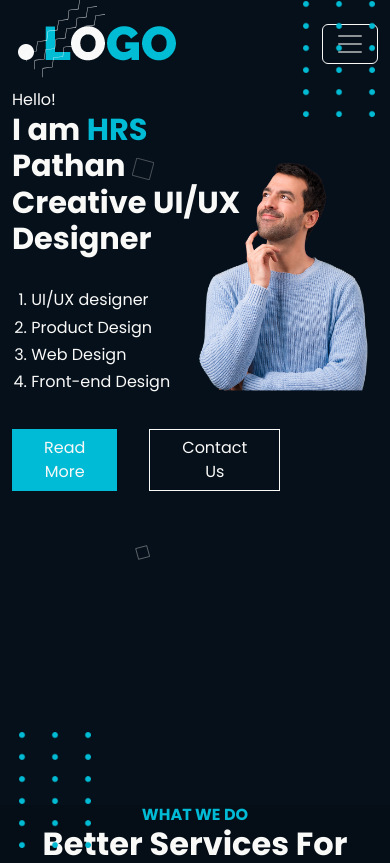
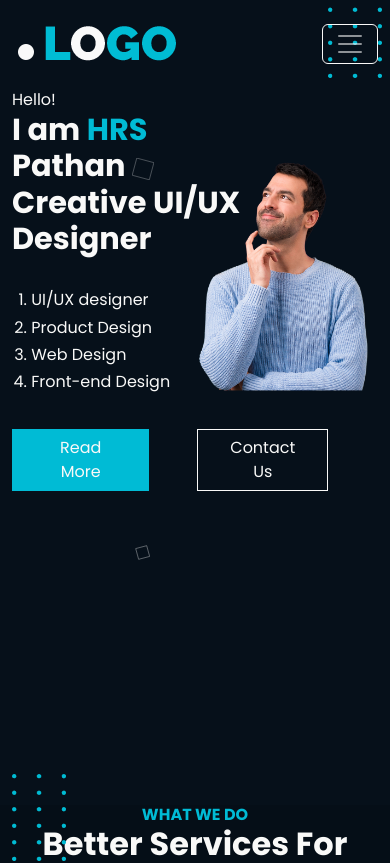
Before and after one commit to misza777/softblue_webdesign_react, a React (Vite) app: page / in a window 390 px wide. Shown: the top 863 px of the page. Built offline with nearby package versions, Linux system fonts and the light colour scheme; no server answers.

Commit message:
media queries

```diff
--- a/src/components/Header/Header.jsx
+++ b/src/components/Header/Header.jsx
@@ -29,11 +29,11 @@ const Header = ({ formRef }) => {
         </LinkContainer>
         <Navbar.Toggle aria-controls="responsive-navbar-nav" />
         {/* softblue_webdesign_react */}
-        <Navbar.Collapse id="responsive-navbar-nav" className="clr-primary">
+        <Navbar.Collapse id="responsive-navbar-nav" className="">
           <Nav className="ms-auto">
-            <LinkContainer to="/" active>
+            <LinkContainer to="/">
               <Nav.Link
-                active
+                active={true}
                 className="mx-md-1 mx-lg-2 my-link"
                 aria-current="page"
                 to="/"
--- a/src/components/Header/header.scss
+++ b/src/components/Header/header.scss
@@ -10,7 +10,6 @@
     &:hover,
     &:focus,
     &:active {
-        // color: $clr-main-secondary !important;
         color: $clr-main-primary !important;
         text-decoration-line: line-through;
         text-decoration-color: $clr-main-secondary;
@@ -32,6 +31,7 @@
 button.navbar-toggler {
     color: $clr-main-primary;
     border: 1px solid $clr-main-primary;
+    z-index: 2;
 
     &>span {
         color: $clr-main-primary !important;
@@ -41,4 +41,6 @@ button.navbar-toggler {
         color: $clr-main-secondary;
         border-color: $clr-main-secondary;
     }
+
+
 }
--- a/src/components/Hero/hero.jsx
+++ b/src/components/Hero/hero.jsx
@@ -42,9 +42,10 @@ const Hero = ({ formRef }) => {
                   <li>Front-end Design</li>
                 </ol>
                 <div className="d-flex hero-text-btns">
-                  <button className="btn btn-my-primary px-3">Read More</button>
+                  <button className="btn btn-my-primary px-4 px-sm-3">Read More</button>
+
                   <button
-                    className="btn btn-my-secondary mx-3 px-3"
+                    className="btn btn-my-secondary mx-4 mx-sm-3 px-3"
                     onClick={handleScroll}
                   >
                     Contact Us
@@ -64,7 +65,6 @@ const Hero = ({ formRef }) => {
                 xl={5}
                 xxl={5}
 
-                // d-none d-md-block d-lg-block
               >
                 <img
                   src="images/heroFoto.png"
--- a/src/components/Hero/hero.scss
+++ b/src/components/Hero/hero.scss
@@ -42,8 +42,6 @@
         content: url('/images/Polygon_3.svg');
         color: $clr-main-secondary;
         position: absolute;
-        // top: 45%;
-        // left: 0%;
         z-index: 0;
 
 
@@ -92,7 +90,7 @@
         }
 
         @include mq(md) {
-            right: -3%;
+            right: -4%;
             top: 30%;
         }
 
@@ -160,12 +158,29 @@
                 }
             }
         }
+
     }
 
     .wave-decoration {
         position: absolute;
         transform: scale(.5);
-        top: -20%;
-        left: -9%;
+
+
+        @include mq(xs) {
+            top: -200%;
+            left: -90%;
+        }
+
+        @include mq(md) {
+            top: -20%;
+            left: -12%;
+        }
+
+        @include mq(xl) {
+            top: -20%;
+            left: -6%;
+        }
     }
+
+
 }
--- a/src/css/App.css
+++ b/src/css/App.css
@@ -10,19 +10,37 @@ body::before {
   content: url("/images/shape_dots.png");
   color: #00BBD5;
   position: absolute;
-  bottom: -5%;
-  left: 0;
   z-index: 0;
-  transform: scale(0.8);
 }
 body::after {
   content: url("/images/shape_dots.png");
   color: #00BBD5;
   position: absolute;
-  top: -3%;
-  right: -1%;
   z-index: 0;
-  transform: scale(0.8);
+}
+@media (min-width: 0) {
+  body::before {
+    bottom: -8%;
+    left: -4%;
+    transform: scale(0.6);
+  }
+  body::after {
+    top: -6%;
+    right: -5%;
+    transform: scale(0.6);
+  }
+}
+@media (min-width: 576px) {
+  body::before {
+    bottom: -5%;
+    left: 0%;
+    transform: scale(0.8);
+  }
+  body::after {
+    top: -5%;
+    right: -1%;
+    transform: scale(0.8);
+  }
 }
 
 .btn-my-primary {
--- a/src/scss/App.scss
+++ b/src/scss/App.scss
@@ -13,20 +13,43 @@ body {
     content: url('/images/shape_dots.png');
     color: $clr-main-secondary;
     position: absolute;
-    bottom: -5%;
-    left: 0;
     z-index: 0;
-    transform: scale(.8)
   }
 
   &::after {
     content: url('/images/shape_dots.png');
     color: $clr-main-secondary;
     position: absolute;
-    top: -3%;
-    right: -1%;
     z-index: 0;
-    transform: scale(.8)
+
+  }
+
+  @include mq(xs) {
+    &::before {
+      bottom: -8%;
+      left: -4%;
+      transform: scale(.6);
+    }
+
+    &::after {
+      top: -6%;
+      right: -5%;
+      transform: scale(.6);
+    }
+  }
+
+  @include mq(sm) {
+    &::before {
+      bottom: -5%;
+      left: 0%;
+      transform: scale(.8);
+    }
+
+    &::after {
+      top: -5%;
+      right: -1%;
+      transform: scale(.8);
+    }
   }
 }
 
@@ -51,10 +74,8 @@ body {
 
 }
 
-
 .btn-my-secondary {
   border: 1px solid $clr-main-primary;
-  // outline: none;
   background-color: $clr-bcg-primary-light;
   border-radius: 0;
   color: $clr-main-primary;
@@ -73,7 +94,6 @@ body {
   }
 
 }
-
 
 .clr-primary {
   color: $clr-main-primary;
```
